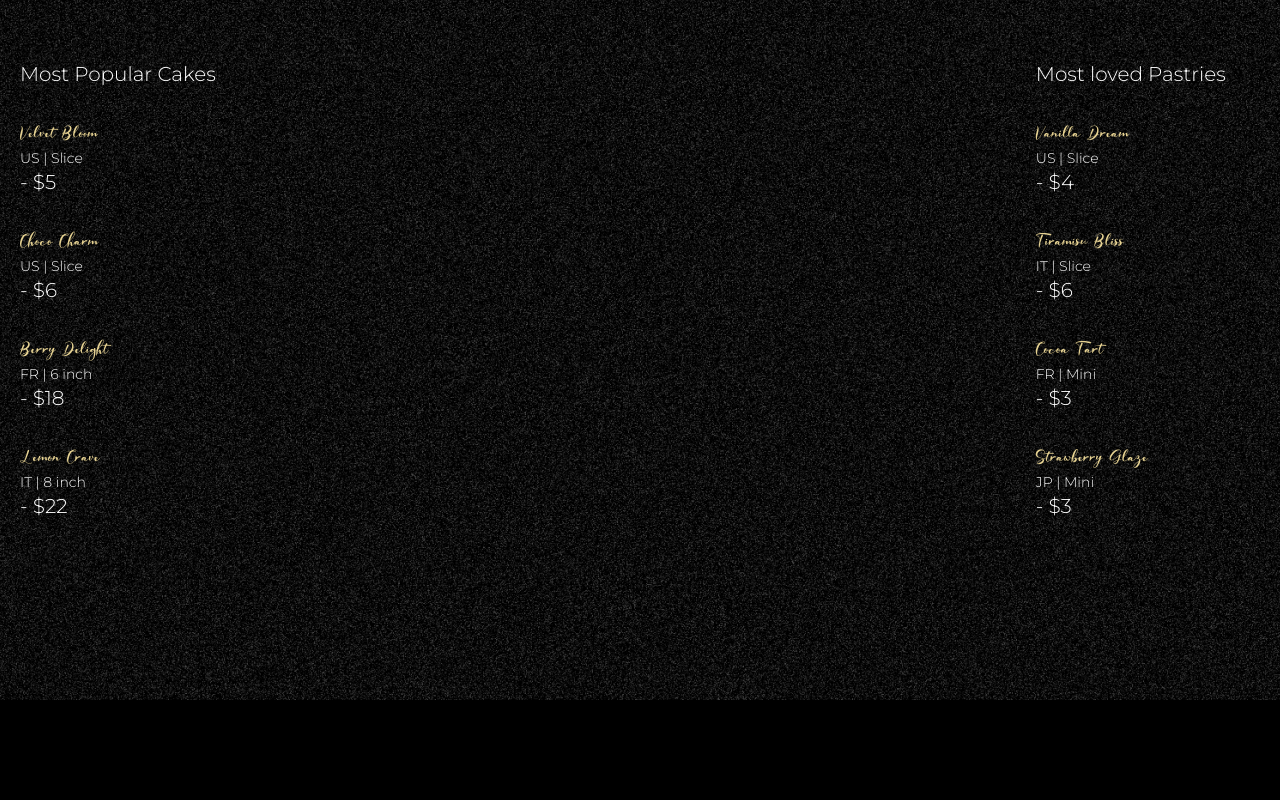
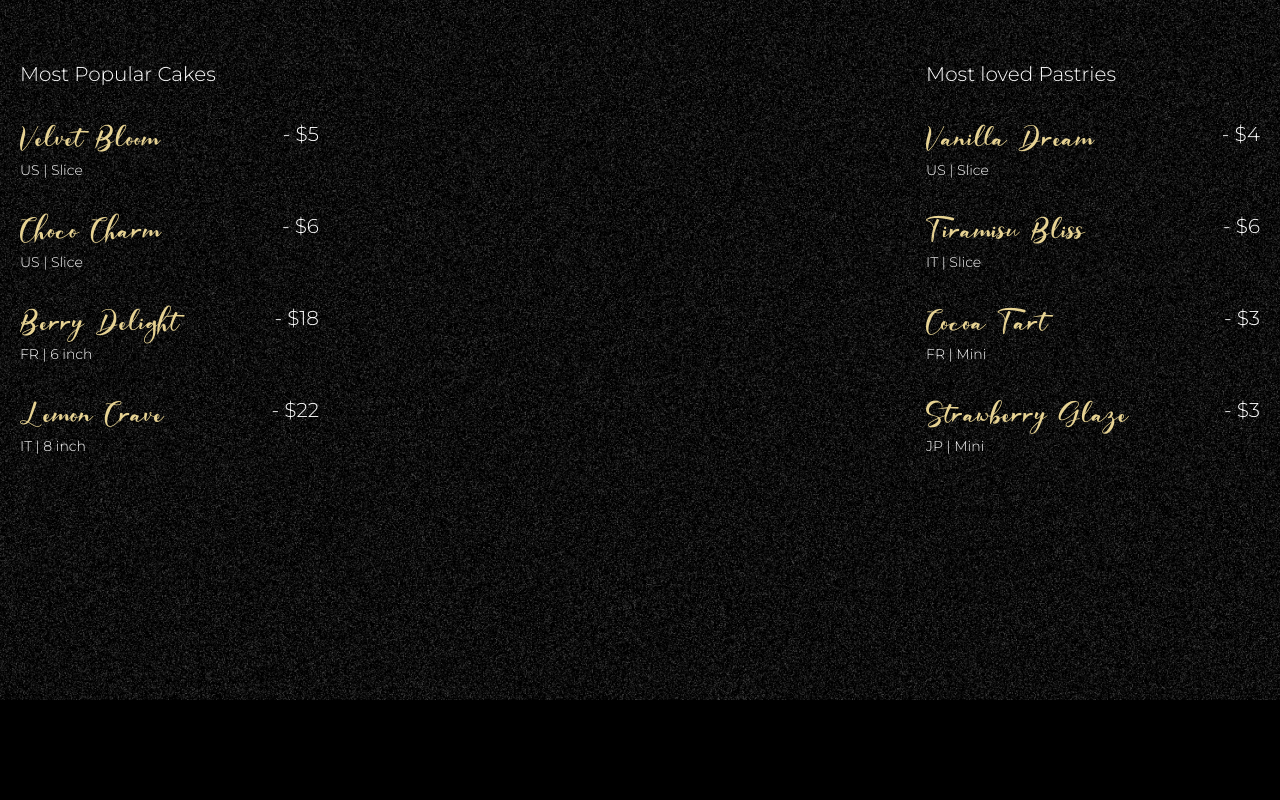
Before and after one commit to sendhu2821/landing-site, a React (Vite) app: page / in a window 1280 px wide. Shown: the part 900-1700 px from the top of the page. Built offline with nearby package versions, Linux system fonts and the light colour scheme; a web font is replaced by a local one.

Commit message:
Fix alignment issues in Hero and Menu Section

```diff
--- a/src/components/Cocktails.jsx
+++ b/src/components/Cocktails.jsx
@@ -33,13 +33,13 @@ const Cocktails = () => {
           <ul>
             {cakeLists.map(({ name, country, detail, price }) => (
               <li key={name}>
-                <div className="md:me-28">
+                <div className="flex flex-col">
                   <h3>{name}</h3>
                   <p>
                     {country} | {detail}
                   </p>
-                  <span>- {price}</span>
                 </div>
+                <span className="text-end">- {price}</span>
               </li>
             ))}
           </ul>
@@ -49,13 +49,13 @@ const Cocktails = () => {
           <ul>
             {pastryLists.map(({ name, country, detail, price }) => (
               <li key={name}>
-                <div className="me-28">
+                <div className="flex flex-col">
                   <h3>{name}</h3>
                   <p>
                     {country} | {detail}
                   </p>
-                  <span>- {price}</span>
                 </div>
+                <span className="justify-end">- {price}</span>
               </li>
             ))}
           </ul>
--- a/src/components/Hero.jsx
+++ b/src/components/Hero.jsx
@@ -40,7 +40,6 @@ const Hero = () => {
         scrub: true,
         pin: true,
         pinSpacing: false,
-        markers: true,
       },
     });
 
--- a/src/index.css
+++ b/src/index.css
@@ -192,10 +192,10 @@ body {
         @apply space-y-8;
 
         li {
-          @apply flex justify-between items-start;
+          @apply flex justify-between items-start gap-24;
 
           h3 {
-            @apply font-giselle 2xl:text-3xl text-xl text-yellow;
+            @apply font-giselle 2xl:text-3xl text-4xl text-yellow;
           }
 
           p {
@@ -338,7 +338,7 @@ body {
     }
 
     .cocktail {
-      @apply flex-center mt-10;
+      @apply flex-center;
 
       img {
         @apply object-contain h-[60vh];
@@ -349,7 +349,7 @@ body {
       @apply flex max-md:flex-col gap-10 md:items-center justify-between w-full lg:absolute bottom-0;
 
       .info {
-        @apply space-y-4 lg:translate-y-20;
+        @apply space-y-4;
 
         #title {
           @apply font-giselle md:text-6xl text-3xl text-yellow max-w-80;
@@ -357,7 +357,7 @@ body {
       }
 
       .details {
-        @apply space-y-5 md:max-w-md text-left;
+        @apply space-y-5 md:max-w-md text-end;
 
         h2 {
           @apply md:text-5xl text-3xl font-serif;
```
Also changed, not shown: src/components/Menu.jsx (+0 -11 lines).
